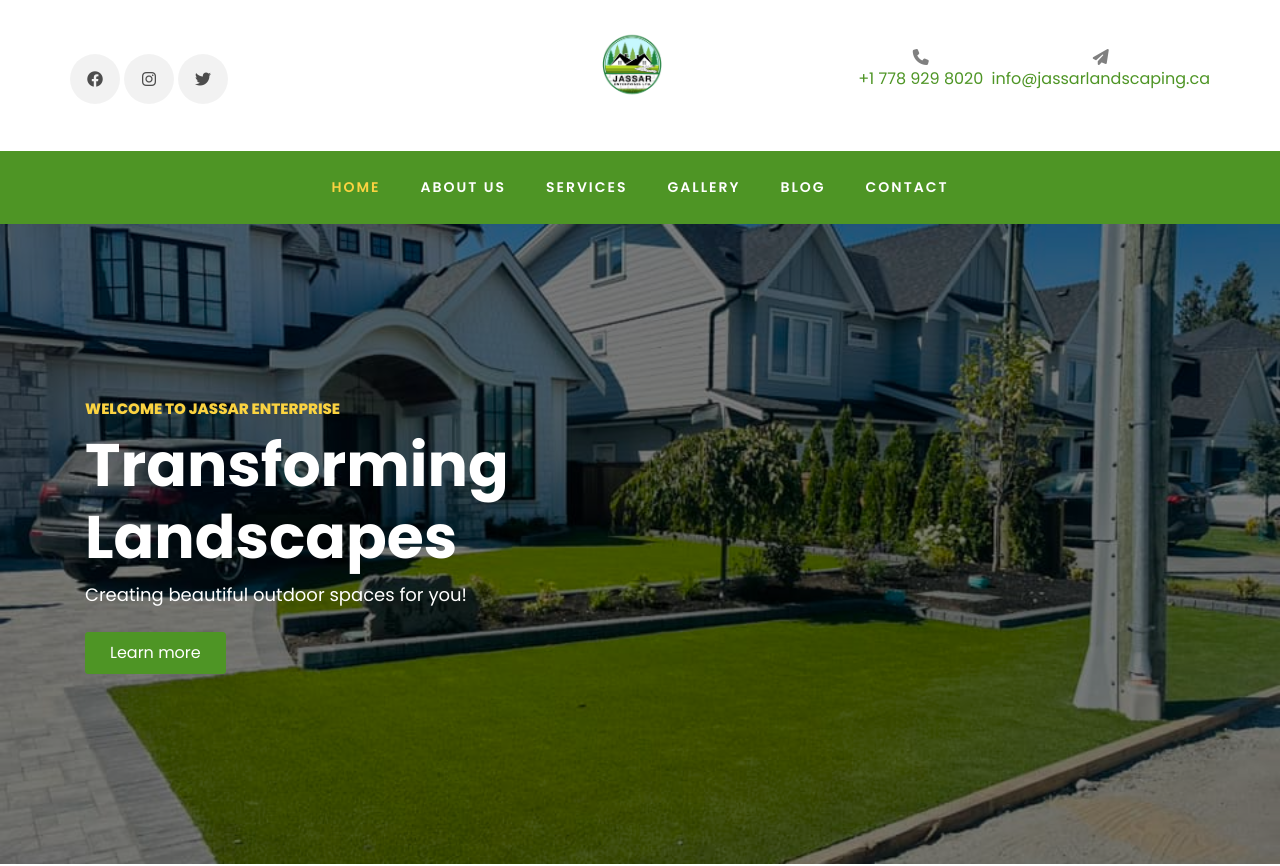
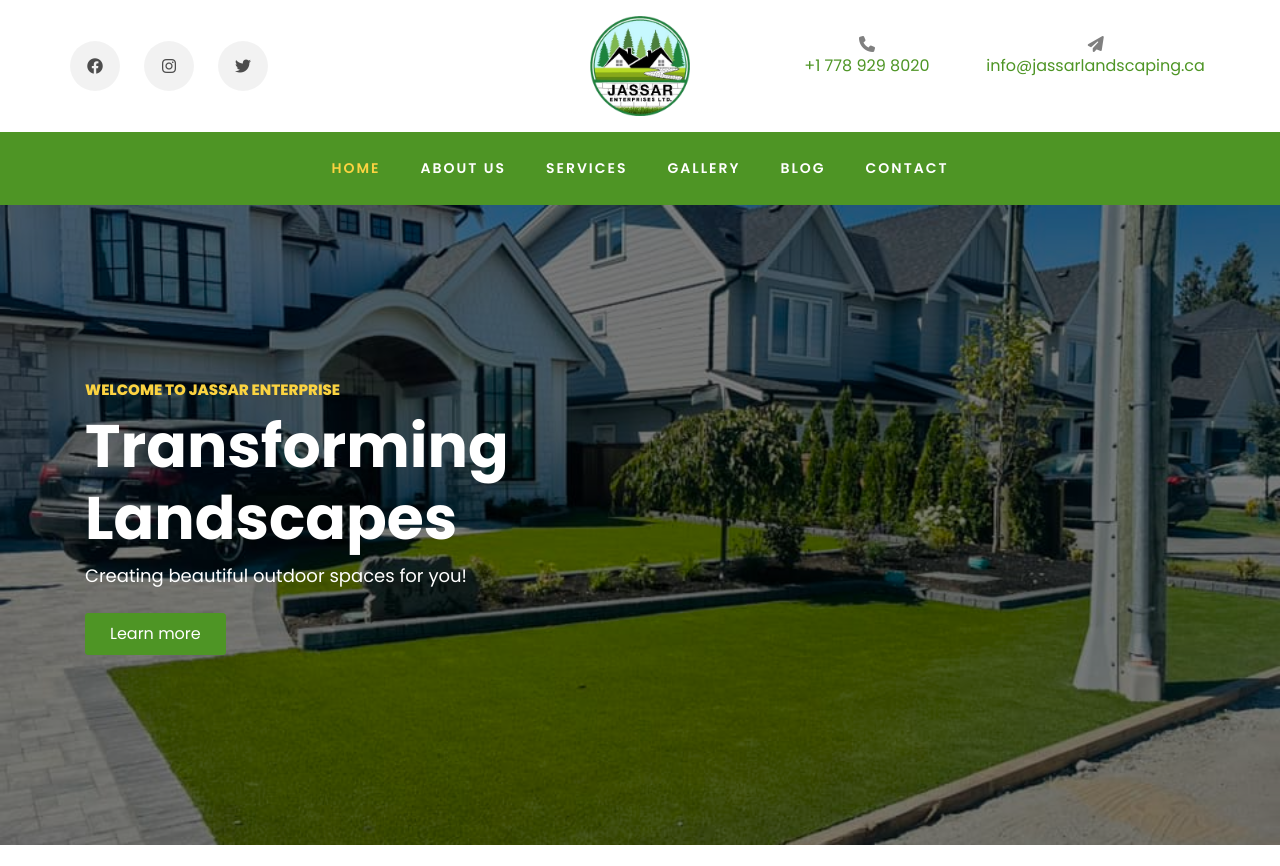
Before and after one commit to tanvirbhatti/jassarEnterprise, a React (Vite) app: page / in a window 1280 px wide. Shown: the top 866 px of the page. Built offline with nearby package versions, Linux system fonts and the light colour scheme.

Commit message:
navbar update

```diff
--- a/src/components/static/Navbar.jsx
+++ b/src/components/static/Navbar.jsx
@@ -1,5 +1,5 @@
-import React, { useEffect } from 'react';
-import { Link, NavLink ,useLocation} from 'react-router-dom'
+import { useEffect } from 'react';
+import { Link, useLocation } from 'react-router-dom'
 
 const Navbar = () => {
 	const location = useLocation();
@@ -24,14 +24,24 @@ const Navbar = () => {
 
 	return (
 		<>
-			<div className="container pt-2 px-0">
+			<div className="container px-0">
 				<div className="row justify-content-between">
-					<div className="col-md-8 order-md-last">
+					<div className="col-md-12 order-md-last">
 						<div className="row ">
-							<div className="col-md-6 text-center">
+							<div className="social-media d-flex align-items-center col-md-5">
+								<p className="mb-0 d-flex">
+									<a href="https://www.facebook.com/profile.php?id=100063689943465" target='_blank' className="d-flex align-items-center justify-content-center mr-4"><span
+										className="fa-brands fa-facebook"><i className="sr-only">Facebook</i></span></a>
+									<a href="https://www.instagram.com/jassar_ent_landscping/" target='_blank' className="d-flex align-items-center justify-content-center mr-4"><span
+										className="fa-brands fa-instagram"><i className="sr-only">Twitter</i></span></a>
+									<a href="https://twitter.com/" target='_blank' className="d-flex align-items-center justify-content-center"><span
+										className="fa-brands fa-twitter"><i className="sr-only">Instagram</i></span></a>
+								</p>
+							</div>
+							<div className="col-md-2 text-center p-3">
 								<Link className="navbar-brand" to="/"><img className="navLogo" src={"/final-logo.png"} alt='Jassar enterprise'></img></Link>
 							</div>
-							<div className="col-md-6 d-md-flex justify-content-end mb-md-0  align-items-center">
+							<div className="col-md-5 d-md-flex justify-content-end mb-md-0  align-items-center">
 
 
 								<div className=" w-100 text-center ">
@@ -57,16 +67,7 @@ const Navbar = () => {
 						</div>
 					</div>
 					<div className="col-md-4 d-flex">
-						<div className="social-media d-flex align-items-center">
-							<p className="mb-0 d-flex">
-								<a href="https://www.facebook.com/profile.php?id=100063689943465" target='_blank' className="d-flex align-items-center justify-content-center"><span
-									className="fa-brands fa-facebook"><i className="sr-only">Facebook</i></span></a>
-								<a href="https://www.instagram.com/jassar_ent_landscping/"  target='_blank' className="d-flex align-items-center justify-content-center"><span
-									className="fa-brands fa-instagram"><i className="sr-only">Twitter</i></span></a>
-								<a href="https://twitter.com/" target='_blank' className="d-flex align-items-center justify-content-center"><span
-									className="fa-brands fa-twitter"><i className="sr-only">Instagram</i></span></a>
-							</p>
-						</div>
+
 					</div>
 				</div>
 			</div>
```
Also changed, not shown: public/final-logo.png, src/assets/css/style.css. Lines whose indentation alone changed are shown as unchanged.
